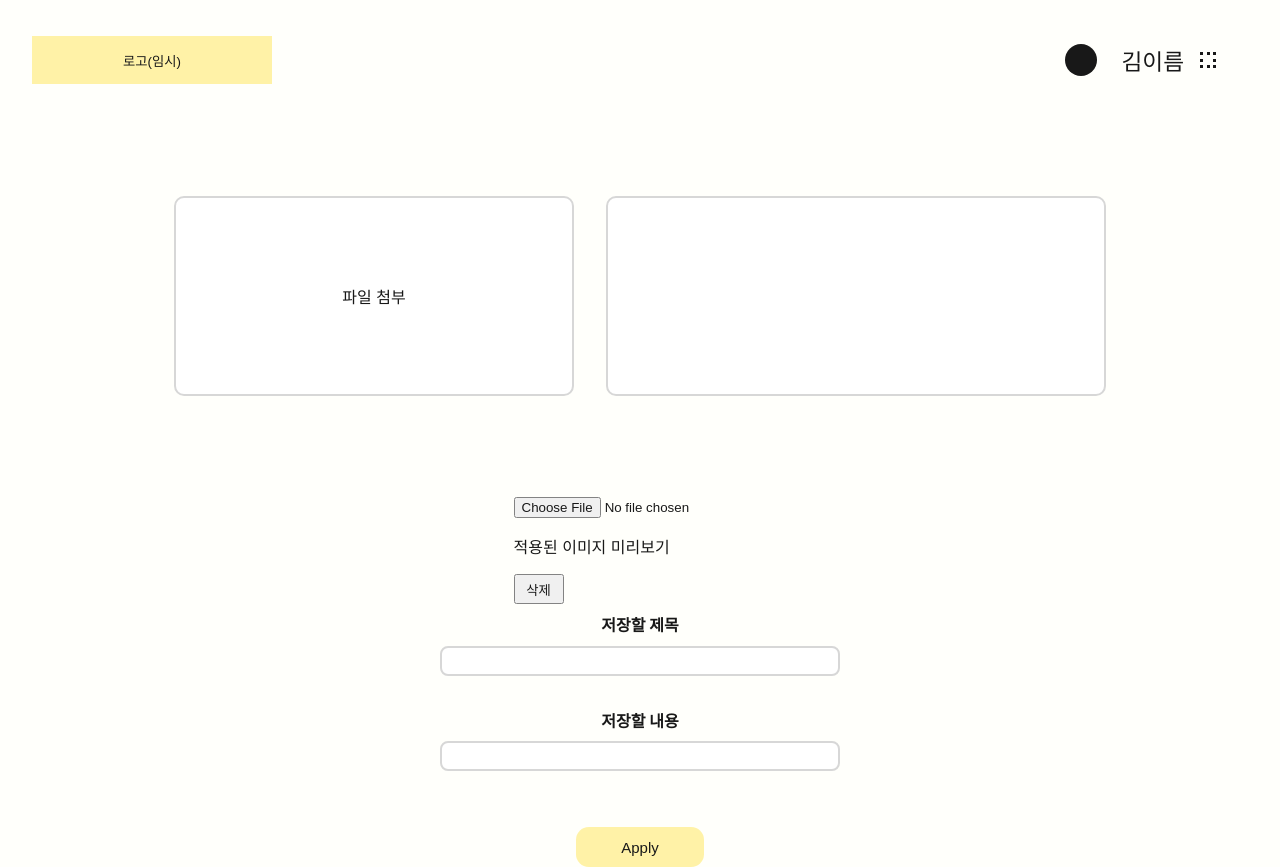
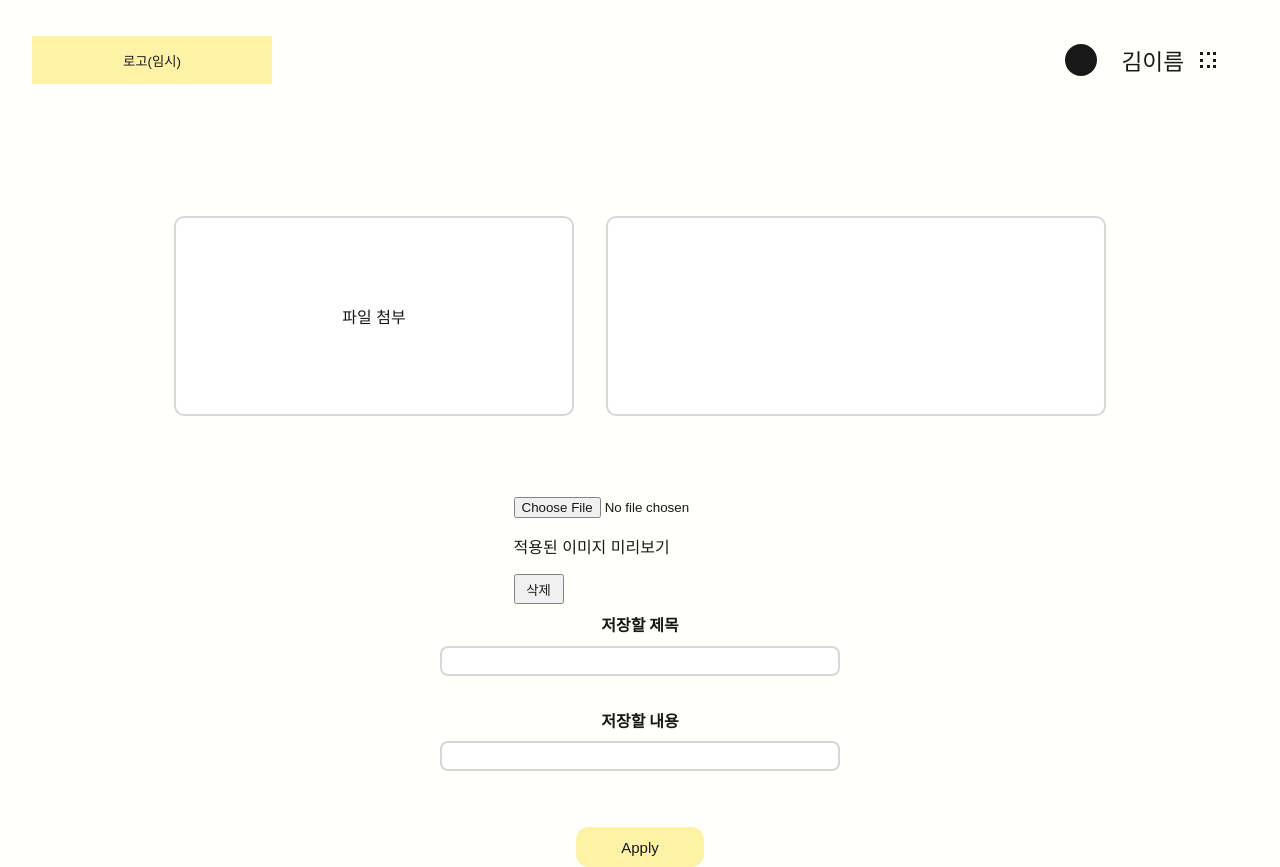
Before and after one commit to tukcom2023CD/AOK, a React (Create React App) app in the folder frontend/: page /upload in a window 1280 px wide. Built offline with nearby package versions, Linux system fonts and the light colour scheme.

Commit message:
feat: 업로드 간격 수정 진행

```diff
--- a/frontend/src/Components/DragDrop/DragDrop.scss
+++ b/frontend/src/Components/DragDrop/DragDrop.scss
@@ -14,10 +14,14 @@
     align-items: center;
 
   }
-
+  .wholediv {
+    justify-content: center;
+    align-items: center;
+  }
   .DragDrop {
     width: 100%;
-    height: 50vh;
+    height: 35vh;
+    margin-top: 10vh;
 
     @include alignCenter();
 
@@ -96,3 +100,8 @@
   border: none;
   outline: none;
 }
+
+.imagePreview{
+  margin-bottom: 5vh;
+  @include alignCenter();
+}
--- a/frontend/src/Components/DragDrop/DragDrop.tsx
+++ b/frontend/src/Components/DragDrop/DragDrop.tsx
@@ -115,7 +115,7 @@ import {FaTrash} from 'react-icons/fa';
 
 
     return (
-
+      <div className="wholediv">
         <div className="DragDrop">
           <div className={styles.left}>
           <input
@@ -160,6 +160,10 @@ import {FaTrash} from 'react-icons/fa';
 
           </section>
         </div>
+        <div className="imagePreview">
+
+        </div>
+      </div>
     );
   };
 
```
Also changed, not shown: 1 other file (tests, documents, lock files or other folders). Lines whose indentation alone changed are shown as unchanged.
